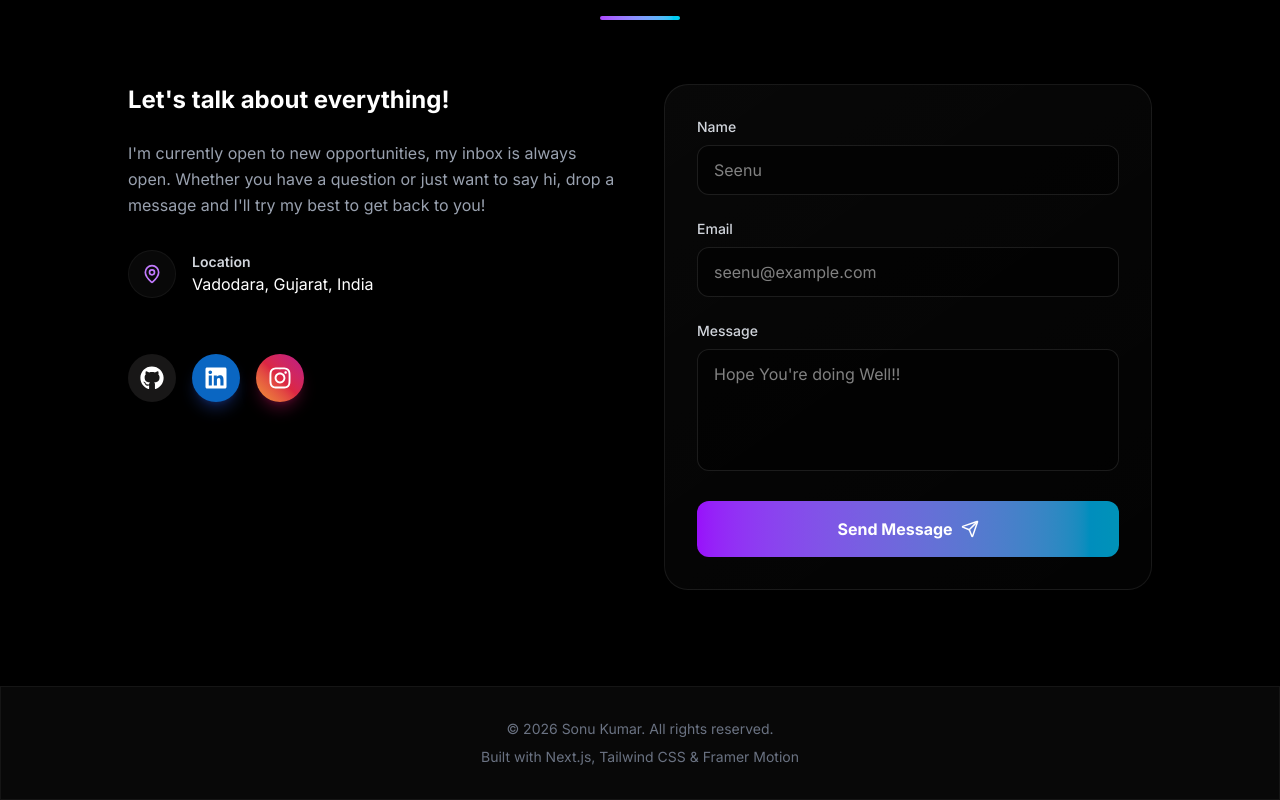
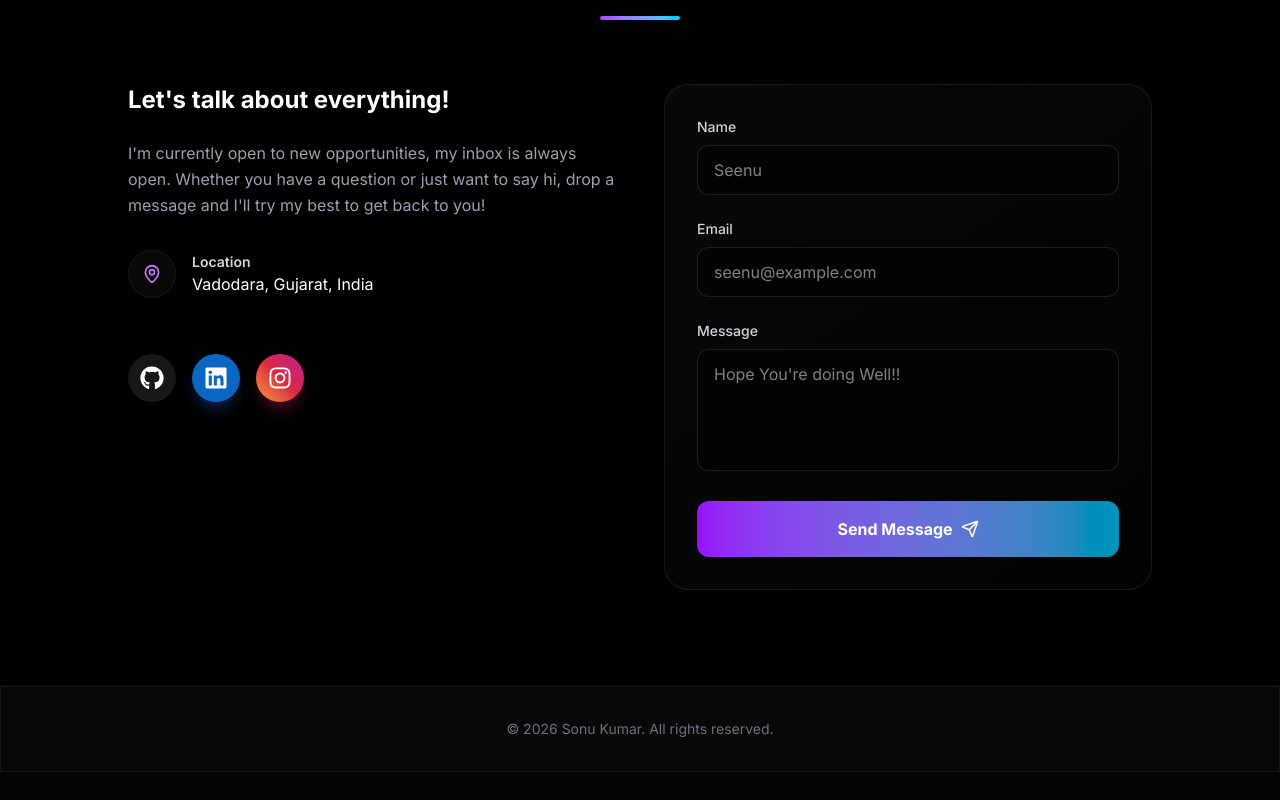
Before and after one commit to Singhhsaheb/Portfolio, a Next.js app: page / in a window 1280 px wide. Shown: the part 6846-7646 px from the top of the page. After the commit the page ends 7618 px from the top, so only its background shows below. Built offline with nearby package versions, Linux system fonts and the light colour scheme.

Commit message:
Remove tech stack footer text

```diff
--- a/src/app/page.tsx
+++ b/src/app/page.tsx
@@ -29,7 +29,6 @@ export default function Home() {
       {/* Footer */}
       <footer className="relative z-10 border-t border-white/10 py-8 text-center text-gray-500 text-sm glass">
         <p>© {new Date().getFullYear()} Sonu Kumar. All rights reserved.</p>
-        <p className="mt-2">Built with Next.js, Tailwind CSS & Framer Motion</p>
       </footer>
     </main>
   );
```
